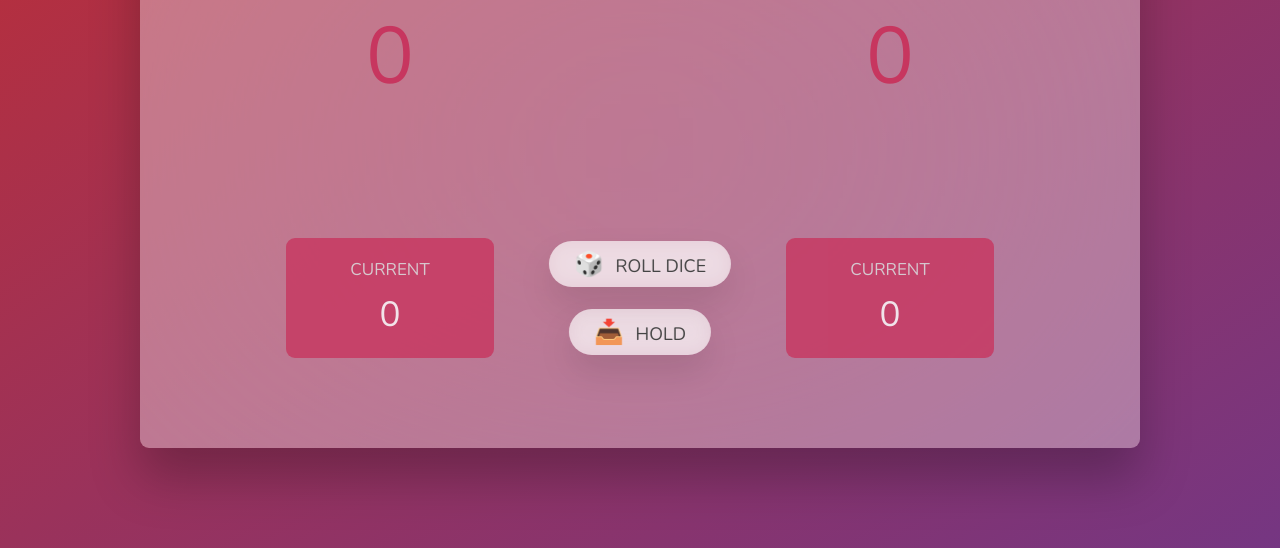
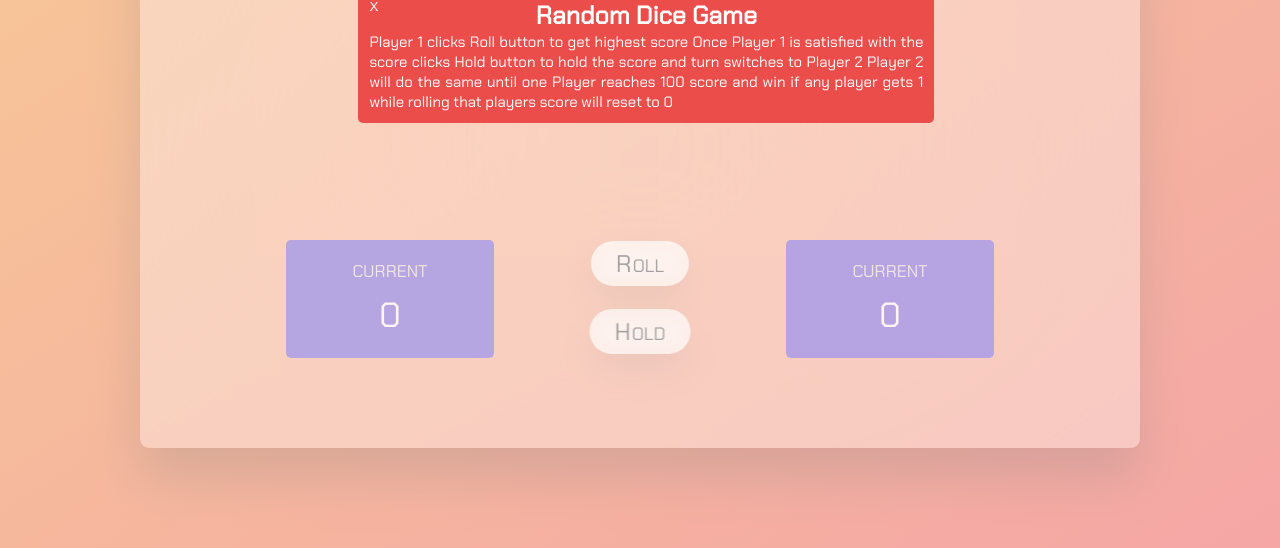
Before and after one commit to Sinamh/js--dice-game, a plain HTML site: page index.html in a window 1280 px wide. Shown: the part 252-800 px from the top of the page. Drawn offline with nearby package versions, Linux system fonts and the light colour scheme.

Commit message:
added hint

```diff
--- a/index.html
+++ b/index.html
@@ -8,6 +8,18 @@
     <title>Dice Game</title>
   </head>
   <body>
+    <div class="hint-wrapper">
+      <div class="hint">
+        <button class="hint-close">X</button>
+        <h2>Random Dice Game</h2>
+        <p>
+          Player 1 clicks Roll button to get highest score
+          Once Player 1 is satisfied with the score clicks Hold button to hold the score and turn switches to Player 2
+          Player 2 will do the same until one Player reaches 100 score and win
+          if any player gets 1 while rolling that players score will reset to 0
+        </p>
+      </div>
+    </div>
     <main>
       <section class="player player--0 player--active">
         <h2 class="name" id="name--0">Player 1</h2>
@@ -25,11 +37,10 @@
           <p class="current-score" id="current--1">0</p>
         </div>
       </section>
-
       <img src="dice-5.png" alt="Playing dice" class="dice" />
-      <button class="btn btn--new">🔄 New game</button>
-      <button class="btn btn--roll">🎲 Roll dice</button>
-      <button class="btn btn--hold">📥 Hold</button>
+      <button class="btn btn--new">New</button>
+      <button class="btn btn--roll">Roll</button>
+      <button class="btn btn--hold">Hold</button>
     </main>
     <script src="script.js"></script>
   </body>
--- a/script.js
+++ b/script.js
@@ -1,15 +1,17 @@
-'use strict';
+"use strict";
 
-const newgamebtn = document.querySelector('.btn--new');
-const rolldicebtn = document.querySelector('.btn--roll');
-const holdbtn = document.querySelector('.btn--hold');
-const diceimg = document.querySelector('.dice');
-const player1Panel = document.querySelector('.player--0');
-const player2Panel = document.querySelector('.player--1');
-const player1TotalScore = document.querySelector('#score--0');
-const player2TotalScore = document.querySelector('#score--1');
-const player1CurrentScore = document.querySelector('#current--0');
-const player2CurrentScore = document.querySelector('#current--1');
+const newgamebtn = document.querySelector(".btn--new");
+const rolldicebtn = document.querySelector(".btn--roll");
+const holdbtn = document.querySelector(".btn--hold");
+const diceimg = document.querySelector(".dice");
+const player1Panel = document.querySelector(".player--0");
+const player2Panel = document.querySelector(".player--1");
+const player1TotalScore = document.querySelector("#score--0");
+const player2TotalScore = document.querySelector("#score--1");
+const player1CurrentScore = document.querySelector("#current--0");
+const player2CurrentScore = document.querySelector("#current--1");
+const hintCloseButton = document.querySelector(".hint-close");
+const hintWrapper = document.querySelector(".hint-wrapper");
 let states = {
   p1Turn: true,
   halt: true,
@@ -32,52 +34,52 @@ const setUpgame = function () {
   states.p1ts = 0;
   states.p2ts = 0;
 
-  if (player1Panel.classList.contains('player--winner')) {
-    player1Panel.classList.remove('player--winner');
+  if (player1Panel.classList.contains("player--winner")) {
+    player1Panel.classList.remove("player--winner");
   }
 
-  if (player2Panel.classList.contains('player--winner')) {
-    player2Panel.classList.remove('player--winner');
+  if (player2Panel.classList.contains("player--winner")) {
+    player2Panel.classList.remove("player--winner");
   }
 
   if (
-    player1Panel.classList.contains('player--active') ||
-    player2Panel.classList.contains('player--active')
+    player1Panel.classList.contains("player--active") ||
+    player2Panel.classList.contains("player--active")
   ) {
-    player1Panel.classList.remove('player--active');
-    player2Panel.classList.remove('player--active');
+    player1Panel.classList.remove("player--active");
+    player2Panel.classList.remove("player--active");
   }
 
   if (diceimg) {
-    diceimg.style.display = 'none';
+    diceimg.style.display = "none";
   }
 };
 setUpgame();
 
-newgamebtn.addEventListener('click', setUpgame);
+newgamebtn.addEventListener("click", setUpgame);
 
-rolldicebtn.addEventListener('click', function () {
+rolldicebtn.addEventListener("click", function () {
   if (states.gameactive) {
     if (states.rolltime === 0) {
-      player1Panel.classList.add('player--active');
-      if (player2Panel.classList.contains('player--active')) {
-        player2Panel.classList.remove('player--active');
+      player1Panel.classList.add("player--active");
+      if (player2Panel.classList.contains("player--active")) {
+        player2Panel.classList.remove("player--active");
       }
       if (states.halt && states.p1Turn) {
         states.player1s = Math.trunc(Math.random() * 6 + 1);
-        diceimg.style.display = 'block';
+        diceimg.style.display = "block";
         diceimg.src = `dice-${states.player1s}.png`;
         states.p1Turn = false;
       }
       states.rolltime++;
     } else if (states.rolltime === 1) {
-      if (player1Panel.classList.contains('player--active')) {
-        player1Panel.classList.remove('player--active');
+      if (player1Panel.classList.contains("player--active")) {
+        player1Panel.classList.remove("player--active");
       }
-      player2Panel.classList.add('player--active');
+      player2Panel.classList.add("player--active");
       if (states.halt && !states.p1Turn) {
         states.player2s = Math.trunc(Math.random() * 6 + 1);
-        diceimg.style.display = 'block';
+        diceimg.style.display = "block";
         diceimg.src = `dice-${states.player2s}.png`;
         states.halt = false;
       }
@@ -86,35 +88,35 @@ rolldicebtn.addEventListener('click', function () {
     } else {
       if (states.p1Turn) {
         states.p1rand = Math.trunc(Math.random() * 6 + 1);
-        player1Panel.classList.add('player--active');
-        if (player2Panel.classList.contains('player--active')) {
-          player2Panel.classList.remove('player--active');
+        player1Panel.classList.add("player--active");
+        if (player2Panel.classList.contains("player--active")) {
+          player2Panel.classList.remove("player--active");
         }
         states.p1cs += states.p1rand;
         diceimg.src = `dice-${states.p1rand}.png`;
         if (states.p1rand === 1) {
           states.p1Turn = false;
           states.p1cs = 0;
-          if (player1Panel.classList.contains('player--active')) {
-            player1Panel.classList.remove('player--active');
+          if (player1Panel.classList.contains("player--active")) {
+            player1Panel.classList.remove("player--active");
           }
-          player2Panel.classList.add('player--active');
+          player2Panel.classList.add("player--active");
         }
         player1CurrentScore.textContent = states.p1cs;
       } else {
         states.p2rand = Math.trunc(Math.random() * 6 + 1);
-        if (player1Panel.classList.contains('player--active')) {
-          player1Panel.classList.remove('player--active');
+        if (player1Panel.classList.contains("player--active")) {
+          player1Panel.classList.remove("player--active");
         }
-        player2Panel.classList.add('player--active');
+        player2Panel.classList.add("player--active");
         states.p2cs += states.p2rand;
         diceimg.src = `dice-${states.p2rand}.png`;
         if (states.p2rand === 1) {
           states.p1Turn = true;
           states.p2cs = 0;
-          player1Panel.classList.add('player--active');
-          if (player2Panel.classList.contains('player--active')) {
-            player2Panel.classList.remove('player--active');
+          player1Panel.classList.add("player--active");
+          if (player2Panel.classList.contains("player--active")) {
+            player2Panel.classList.remove("player--active");
           }
         }
         player2CurrentScore.textContent = states.p2cs;
@@ -124,7 +126,7 @@ rolldicebtn.addEventListener('click', function () {
   }
 });
 
-holdbtn.addEventListener('click', function () {
+holdbtn.addEventListener("click", function () {
   if (states.gameactive) {
     if (states.activatehold) {
       if (states.p1Turn) {
@@ -134,10 +136,10 @@ holdbtn.addEventListener('click', function () {
         player1CurrentScore.textContent = states.p1cs;
         player1TotalScore.textContent = states.p1ts;
         states.p1Turn = false;
-        if (player1Panel.classList.contains('player--active')) {
-          player1Panel.classList.remove('player--active');
+        if (player1Panel.classList.contains("player--active")) {
+          player1Panel.classList.remove("player--active");
         }
-        player2Panel.classList.add('player--active');
+        player2Panel.classList.add("player--active");
       } else {
         // console.log('hold runs else');
         states.p2ts += states.p2cs;
@@ -145,26 +147,30 @@ holdbtn.addEventListener('click', function () {
         player2CurrentScore.textContent = states.p2cs;
         player2TotalScore.textContent = states.p2ts;
         states.p1Turn = true;
-        player1Panel.classList.add('player--active');
-        if (player2Panel.classList.contains('player--active')) {
-          player2Panel.classList.remove('player--active');
+        player1Panel.classList.add("player--active");
+        if (player2Panel.classList.contains("player--active")) {
+          player2Panel.classList.remove("player--active");
         }
       }
       states.activatehold = false;
     }
 
     if (states.p1ts >= 100) {
-      player1TotalScore.textContent = 'Wins!';
-      player1Panel.classList.add('player--winner');
-      diceimg.style.display = 'none';
+      player1TotalScore.textContent = "Wins!";
+      player1Panel.classList.add("player--winner");
+      diceimg.style.display = "none";
       states.gameactive = false;
     }
 
     if (states.p2ts >= 100) {
-      player2TotalScore.textContent = 'Wins!';
-      player2Panel.classList.add('player--winner');
-      diceimg.style.display = 'none';
+      player2TotalScore.textContent = "Wins!";
+      player2Panel.classList.add("player--winner");
+      diceimg.style.display = "none";
       states.gameactive = false;
     }
   }
 });
+
+hintCloseButton.addEventListener("click", () => {
+  hintWrapper.style.display = "none";
+});
--- a/style.css
+++ b/style.css
@@ -1,4 +1,5 @@
-@import url('https://fonts.googleapis.com/css2?family=Nunito&display=swap');
+/* @import url("https://fonts.googleapis.com/css2?family=Nunito&display=swap"); */
+@import url("https://fonts.googleapis.com/css2?family=Chakra+Petch&display=swap");
 
 * {
   margin: 0;
@@ -12,11 +13,11 @@ html {
 }
 
 body {
-  font-family: 'Nunito', sans-serif;
+  font-family: "Chakra Petch", sans-serif;
   font-weight: 400;
   height: 100vh;
   color: #333;
-  background-image: linear-gradient(to top left, #753682 0%, #bf2e34 100%);
+  background-image: linear-gradient(to top left, #eb4d4b 0%, #f0932b 100%);
   display: flex;
   align-items: center;
   justify-content: center;
@@ -59,7 +60,7 @@ main {
 .score {
   font-size: 8rem;
   font-weight: 300;
-  color: #c7365f;
+  color: #4834d4;
   margin-bottom: auto;
 }
 
@@ -78,9 +79,9 @@ main {
 }
 
 .current {
-  background-color: #c7365f;
+  background-color: #4834d4;
   opacity: 0.8;
-  border-radius: 9px;
+  border-radius: 5px;
   color: #fff;
   width: 65%;
   padding: 2rem;
@@ -126,7 +127,7 @@ main {
 .btn::first-letter {
   font-size: 2.4rem;
   display: inline-block;
-  margin-right: 0.7rem;
+  margin-right: 0.1rem;
 }
 
 .btn--new {
@@ -163,5 +164,49 @@ main {
 
 .player--winner .name {
   font-weight: 700;
-  color: #c7365f;
+  color: #4834d4;
 }
+
+.hint-wrapper {
+  height: 100%;
+  width: 100%;
+  z-index: 1;
+  position: absolute;
+  background: rgba(255, 255, 255, 50%);
+}
+
+.hint {
+  position: absolute;
+  width: 45vw;
+  z-index: 2;
+  background: #eb4d4b;
+  color: white;
+  padding: 1.1rem;
+  border-radius: 5px;
+  left: 28%;
+  top: 30%;
+  opacity: 100% !important;
+  transition: display 2s;
+}
+
+.hint h2 {
+  font-size: 2.5rem;
+  text-align: center;
+}
+
+.hint p {
+  font-size: 1.5rem;
+  text-align: justify;
+}
+
+.hint-close {
+  color: white;
+  background: none;
+  border: none;
+  position: absolute;
+}
+
+.hint-close:hover {
+  opacity: 65%;
+  cursor: pointer;
+}
```
